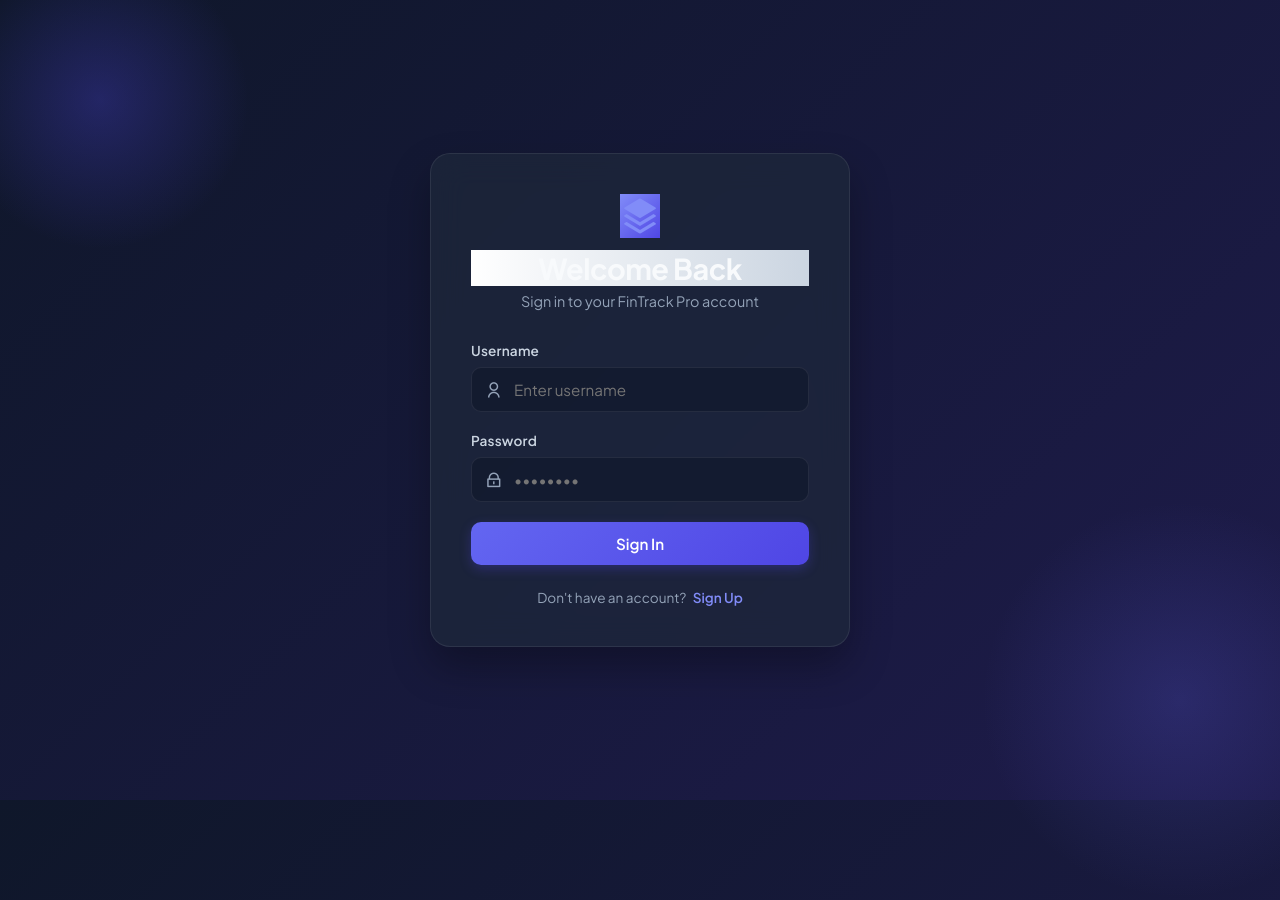
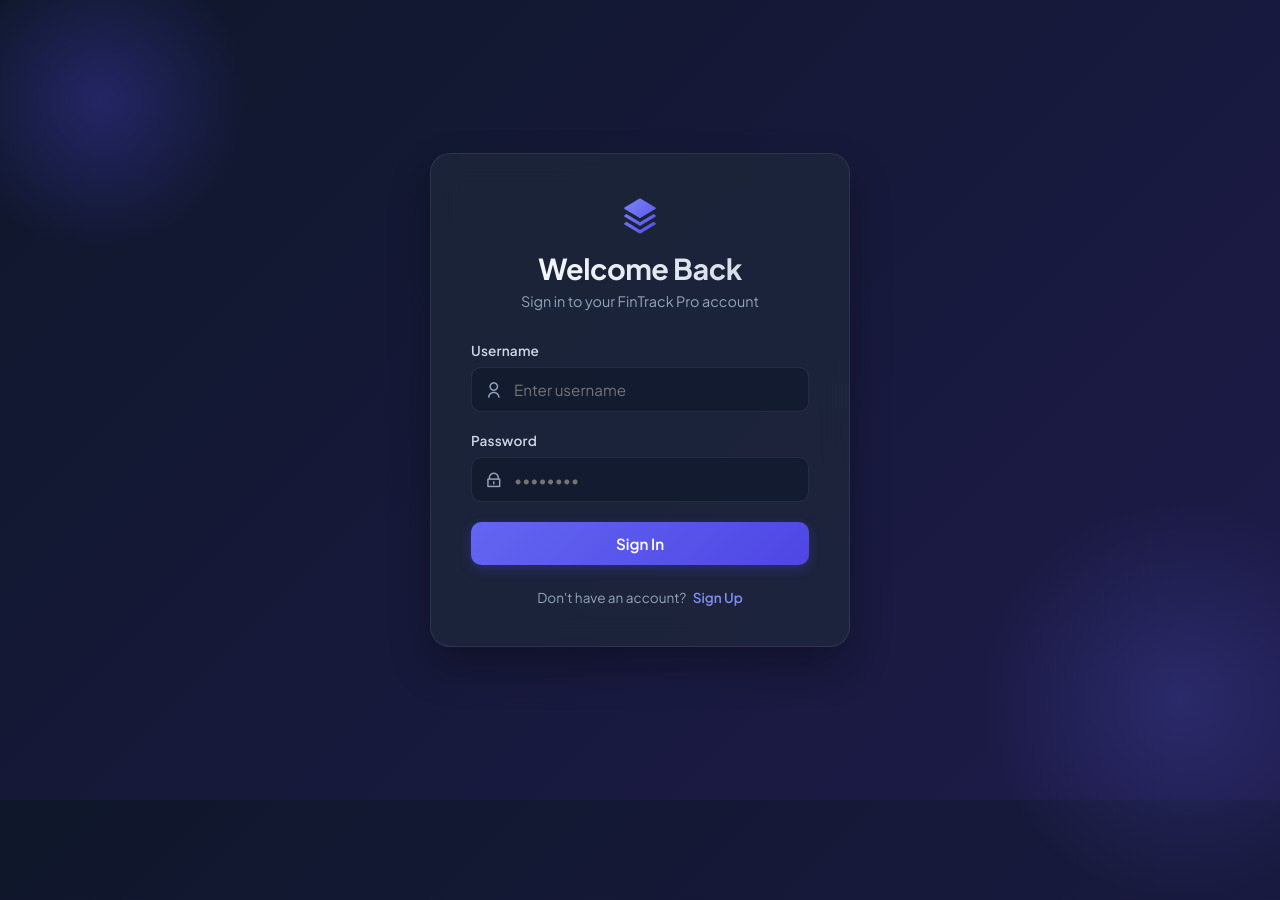
Before and after one commit to Anshuman-x49/Cohort-3.0, a plain HTML site: page fintrack/login.html in a window 1280 px wide. Shown: the top 900 px of the page. Drawn offline with nearby package versions, Linux system fonts and the light colour scheme.

Commit message:
fix some issues

```diff
--- a/fintrack/login.html
+++ b/fintrack/login.html
@@ -99,16 +99,20 @@
             font-size: 2.5rem;
             color: #818cf8;
             background: linear-gradient(135deg, #818cf8 0%, #4f46e5 100%);
+            -webkit-background-clip: text;
+            -webkit-text-fill-color: transparent;
             display: inline-block;
             margin-bottom: 12px;
         }
 
-        .brand-header h2 {
+        .brand-header h1 {
             font-size: 1.8rem;
             font-weight: 700;
             letter-spacing: -0.5px;
             margin-bottom: 6px;
             background: linear-gradient(to right, #ffffff, #cbd5e1);
+            -webkit-background-clip: text;
+            -webkit-text-fill-color: transparent;
         }
 
         .brand-header p {
@@ -238,7 +242,7 @@
     <div class="auth-container">
         <div class="brand-header">
             <i class="ri-stack-fill"></i>
-            <h2>Welcome Back</h2>
+            <h1>Welcome Back</h1>
             <p>Sign in to your FinTrack Pro account</p>
         </div>
 
```
Also changed, not shown: fintrack/register.html (+2 -2 lines).
